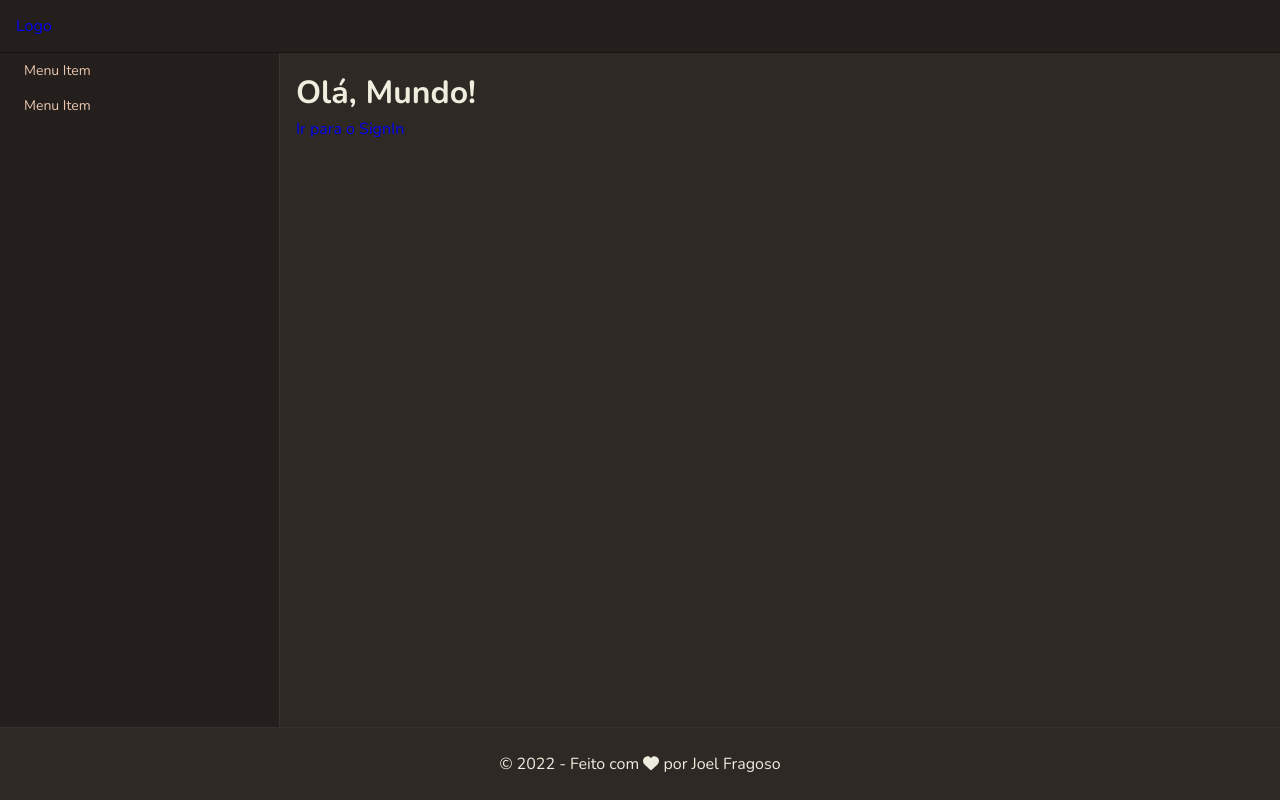
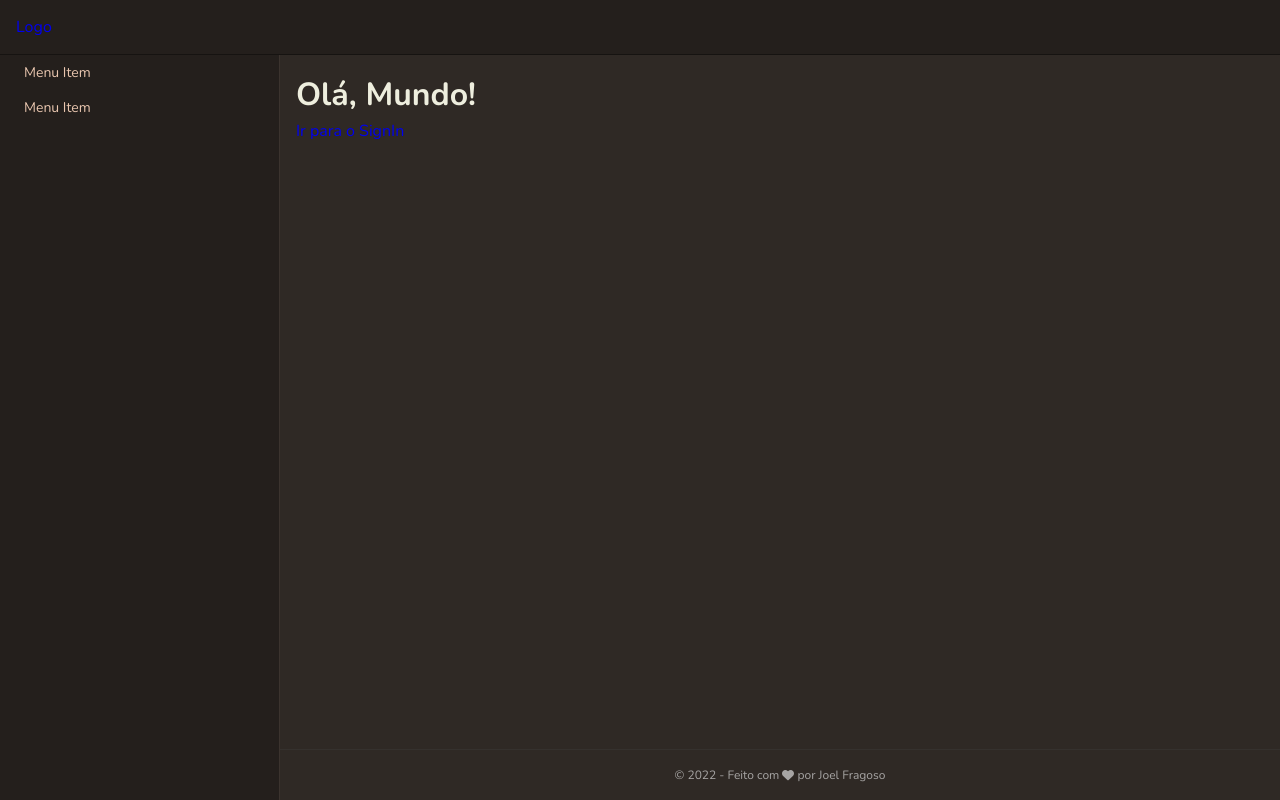
Before and after one commit to joel-fragoso/minascafe-panel, a React (Vite) app: page /dashboard in a window 1280 px wide. Built offline with nearby package versions, Linux system fonts and the light colour scheme.

Commit message:
refactor: Refatora footer
Refatorar componente `Footer` para encaixar dentro do coteudo de Main.

Closes #68

```diff
--- a/src/layouts/Footer/styles.ts
+++ b/src/layouts/Footer/styles.ts
@@ -1,8 +1,11 @@
 import styled from 'styled-components';
 
 export const Container = styled.footer`
-  padding-top: 2.4rem;
-  padding-bottom: 2.4rem;
+  padding-top: 1.6rem;
+  padding-bottom: 1.6rem;
   text-align: center;
   border-top: 1px solid ${({ theme }) => theme.background.paper};
+  font-size: 1.2rem;
+  font-weight: 400;
+  color: ${({ theme }) => theme.pallete.secondary?.main as string};
 `;
--- a/src/layouts/MainLayout/index.tsx
+++ b/src/layouts/MainLayout/index.tsx
@@ -14,9 +14,11 @@ const MainLayout: FC<IMainLayout> = ({ children }: IMainLayout) => {
       <Header />
       <Container>
         <Sidebar />
-        <Content>{children}</Content>
+        <Content>
+          {children}
+          <Footer />
+        </Content>
       </Container>
-      <Footer />
     </Wrapper>
   );
 };
--- a/src/layouts/MainLayout/styles.ts
+++ b/src/layouts/MainLayout/styles.ts
@@ -16,6 +16,7 @@ export const Container = styled.div`
 
 export const Content = styled.main`
   flex: 1;
-  padding: 1.6rem;
+  display: flex;
+  flex-direction: column;
   overflow-y: auto;
 `;
--- a/src/pages/Dashboard/styles.ts
+++ b/src/pages/Dashboard/styles.ts
@@ -1,3 +1,6 @@
 import styled from 'styled-components';
 
-export const Container = styled.div``;
+export const Container = styled.div`
+  padding: 1.6rem;
+  flex: 1;
+`;
```
